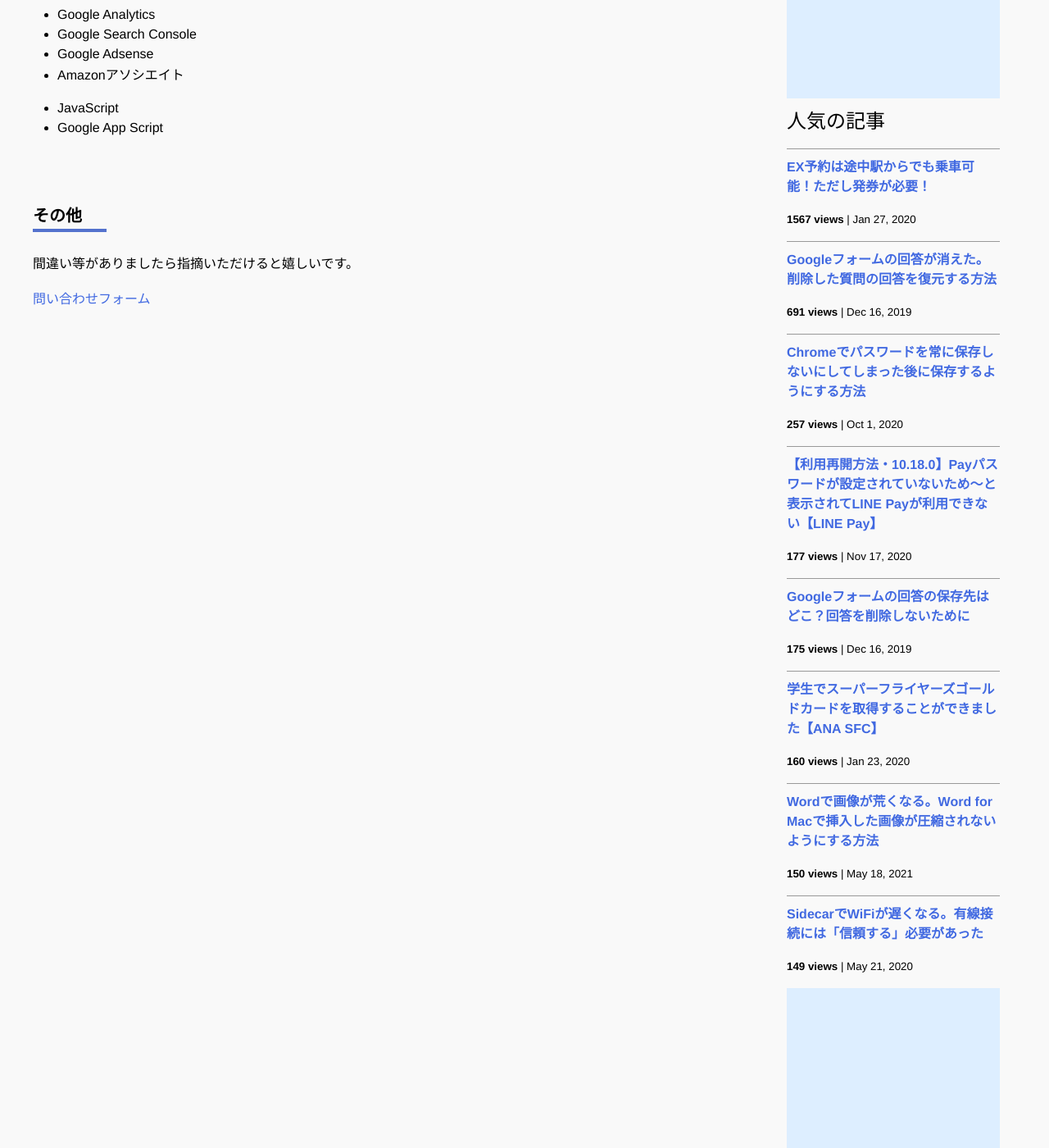
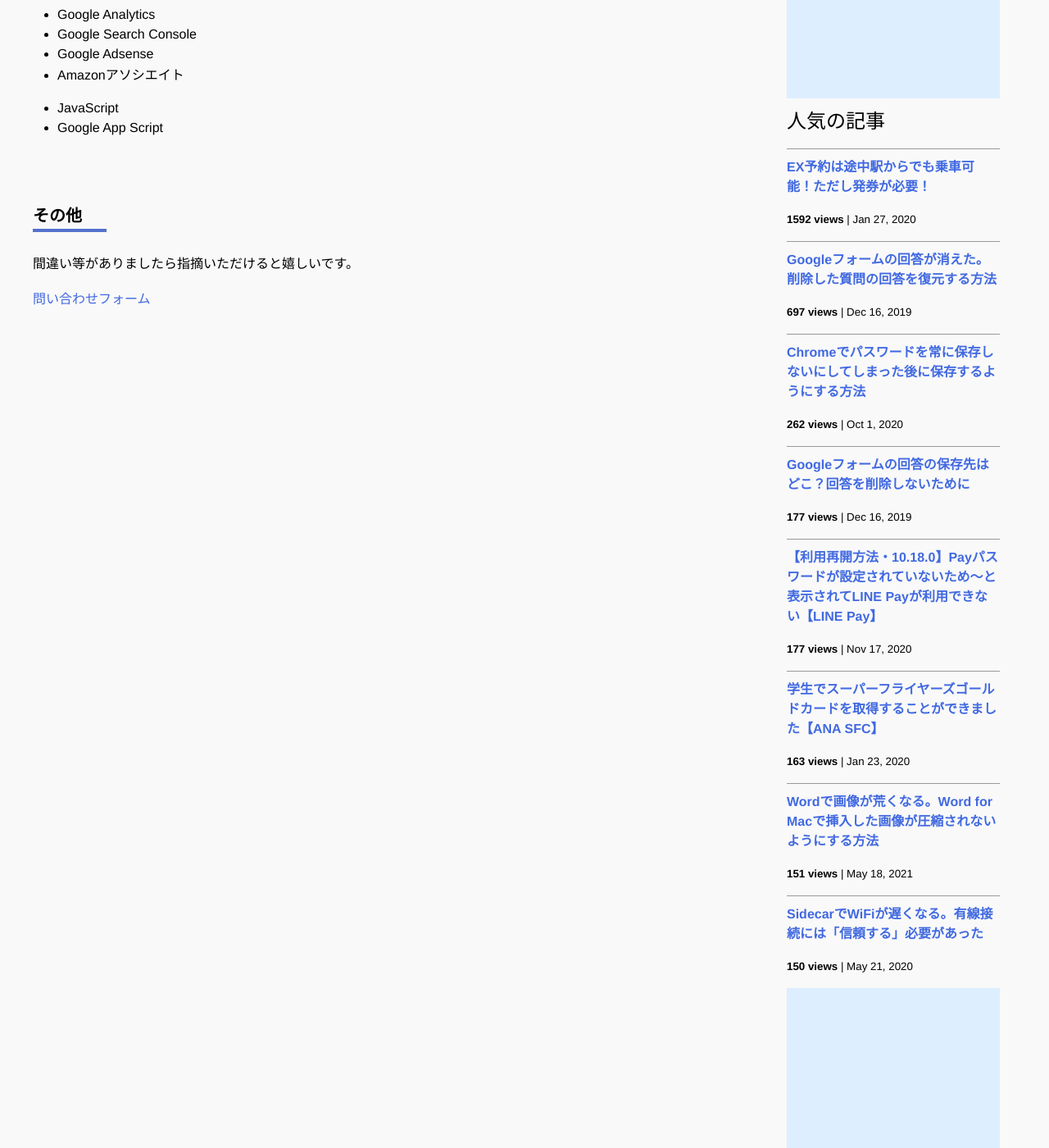
Before and after one commit to iwanaminami/shoyaiwaname, a Jekyll site: the page built from about.markdown, in a window 1280 px wide and 1400 px high, scrolled down 693 px. Shown: the whole window at 82% size. Built offline with Jekyll 4.4.1, drawn with Linux system fonts in a browser that asks for light colours; nearby versions of some CDN libraries; comment, search, counter and statistics services are not loaded.

Commit message:
a new commit message

```diff
--- a/_data/popularposts.yml
+++ b/_data/popularposts.yml
@@ -1,17 +1,17 @@
 side:
-  - view: 1567
+  - view: 1592
     url: /2020/01/27/ex-rideontheway.html
-  - view: 691
+  - view: 697
     url: /2019/12/16/restore-googleform.html
-  - view: 257
+  - view: 262
     url: /2020/10/01/googlepassword.html
   - view: 177
+    url: /2019/12/16/googleform-answers.html
+  - view: 177
     url: /2020/11/17/linepay.html
-  - view: 175
-    url: /2019/12/16/googleform-answers.html
-  - view: 160
+  - view: 163
     url: /2020/01/23/sfcgold.html
+  - view: 151
+    url: /2021/05/18/image-compression-word.html
   - view: 150
-    url: /2021/05/18/image-compression-word.html
-  - view: 149
     url: /2020/05/21/sidecar-via-cable.html
```
